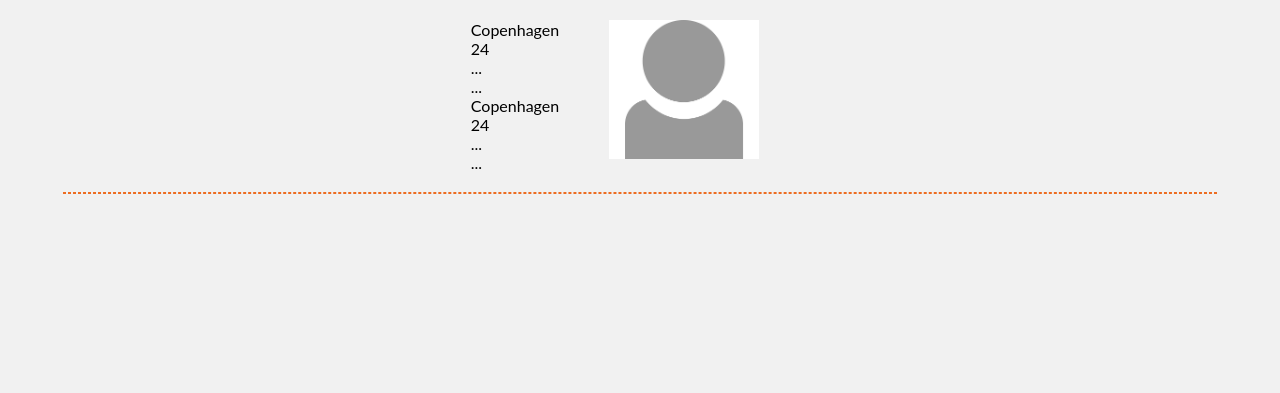
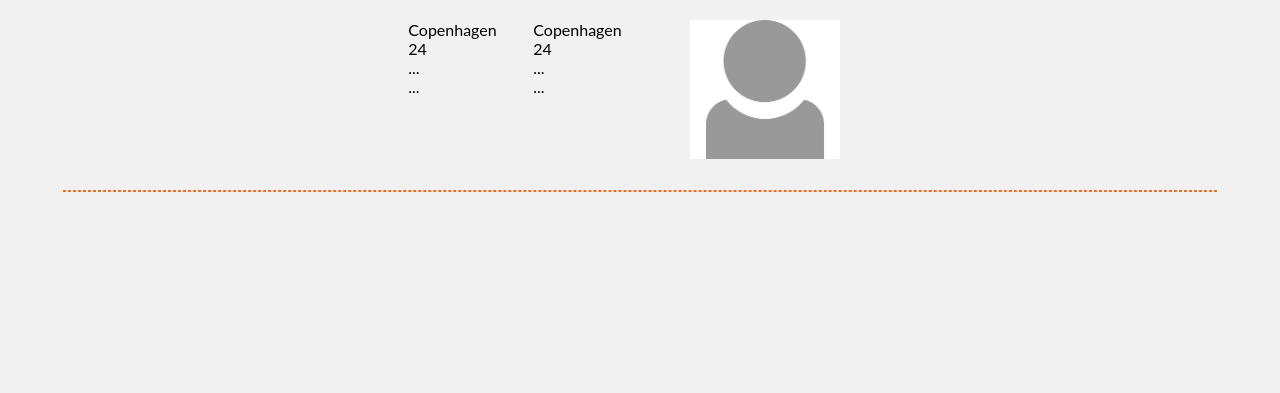
Before and after one commit to zWarMob/webSecurity, a PHP site: page /pages/profile.php in a window 1280 px wide. Shown: the part 43-436 px from the top of the page. Run offline with PHP 8.4, Linux system fonts and the light colour scheme; some libraries are stand-ins or nearby versions.

Commit message:
Added styles

```diff
--- a/pages/profile.php
+++ b/pages/profile.php
@@ -6,7 +6,7 @@ include('../templates/header.php');
 
 <div class="h-70">
     <div class="f-c m-20">
-            <div>
+            <div class="f-sa w-250">
                         <div>
                                     <p class="">Copenhagen</p>
                                     <p class="">24</p>
--- a/styleLib.css
+++ b/styleLib.css
@@ -4,6 +4,11 @@ MARGIN
 .f-c 	{
 	display: flex;
 	justify-content: center;
+}
+
+.f-sa 	{
+	display: flex;
+	justify-content: space-around;
 }
 
 /***********
@@ -35,6 +40,13 @@ HEIGHT
 }
 
 /***********
+WIDTH
+*/
+.w-250 {
+	width: 250px;
+}
+
+/***********
 IMAGES
 */
 
```
